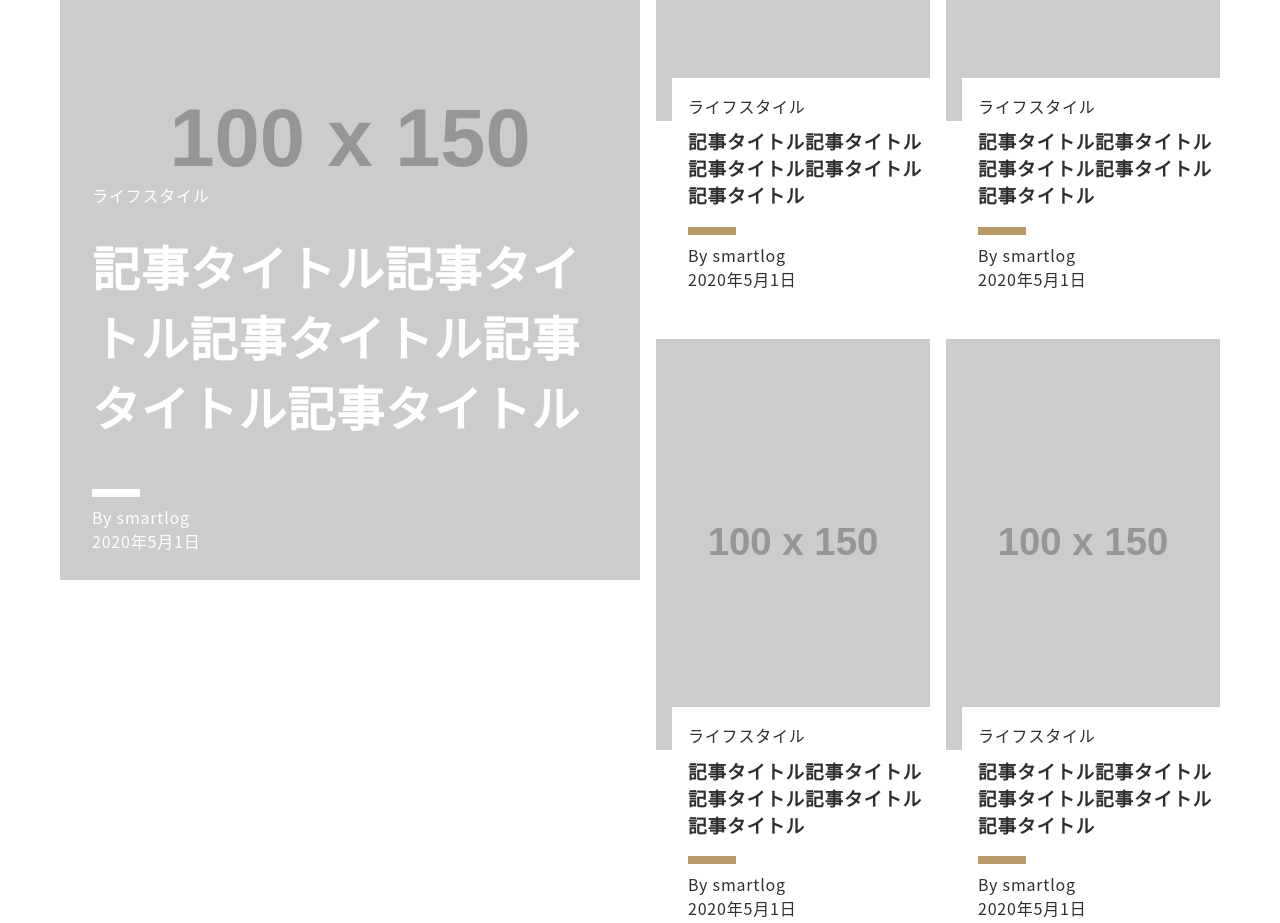
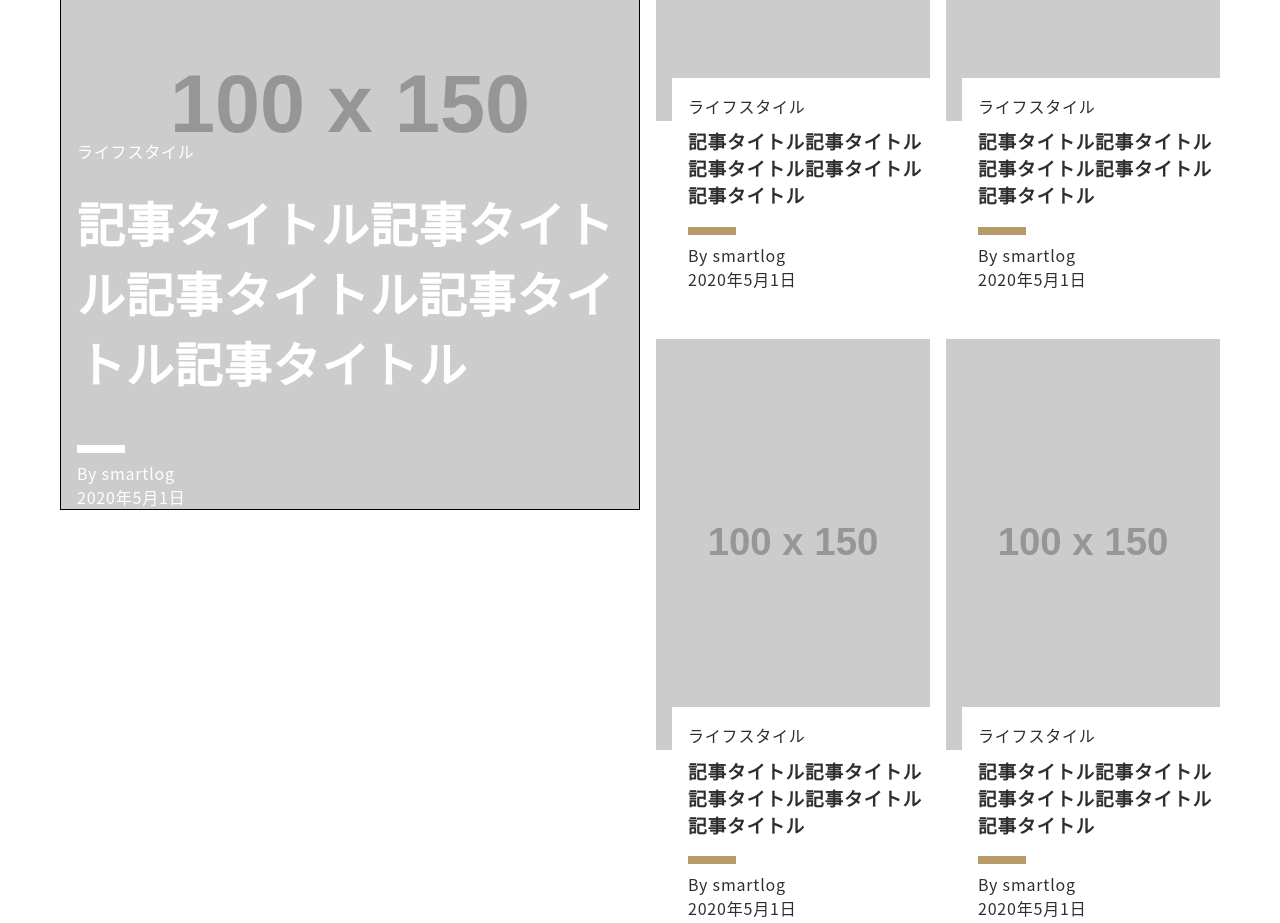
Before and after one commit to match8969/practice, a plain HTML site: page design/vogue/index.html in a window 1280 px wide. Shown: the part 1680-2603 px from the top of the page. Drawn offline with Linux system fonts and the light colour scheme; placeholder pictures from the web are drawn by us.

Commit message:
Update
問題はfigureだった。

```diff
--- a/design/vogue/index.css
+++ b/design/vogue/index.css
@@ -1,3 +1,9 @@
+/*
+拡大 : shift + command + -
+
+*/
+
+
 *{
     padding: 0; margin: 0; box-sizing: border-box; outline: none;}
     li{list-style: none;}
@@ -222,12 +228,11 @@ MAIN
     transform: none;
 }
 
-
-
 .article-item-image {
     order: 1;
     width: 100%;
     height: 100%;
+    /* height: auto; */
     opacity: 1;
 }
 
@@ -238,9 +243,15 @@ MAIN
 ・ .article-item > a:hover > .article-item-image でhoverで赤
 */
 
+.article-item > a > .article-item-image > figure {
+    /* max-height: 100%; */
+    height: 100%;
+}
+
+
 .article-item-image img {
     width: 100%;
-    height: 100%;
+    max-height: 100%;
     opacity: 1;
     margin: 0;
     object-fit: cover;
@@ -255,6 +266,12 @@ MAIN
 
 .article-item > a:hover > .article-item-image > figure {
     background-color: rgb(238, 0, 0);
+    /* TODO: 下が少しはみ出る  */
+    max-height: 100%;
+    height: 100%;
+    /* height: auto%; */
+
+    padding: 0;
 }
 
 .article-title {
@@ -280,15 +297,28 @@ MAIN
 }
 
 .left-side-article {
+    /* WIP */
+    /* border: solid 1px #000000;
+    position: sticky;
+    top: 0;
+    height: 100vh; */
+}
 
+.left-side-article > a {
+    border: solid 1px #000000;
+    position: sticky;
+    top: 0;
+    height: 100vh;
 }
 
 .left-side-article > a > .article-item-content {
-    position: absolute;
+    /* position: absolute;
     bottom: 0;
-    left: 0;
+    left: 0; */
     color: white;
-    padding: 2em;
+    transform: translateY(-120%);
+    transform: translateY(-100%);
+    /* padding: 2em; */
 }
 
 .left-side-article > a > .article-item-content > .article-title {
@@ -301,6 +331,9 @@ MAIN
 
 .left-side-article > a > .article-item-image{
 
+    /* position: sticky;
+    top: 0; */
+    /* height: 100vh; */
 }
 
 .center-article {
```
